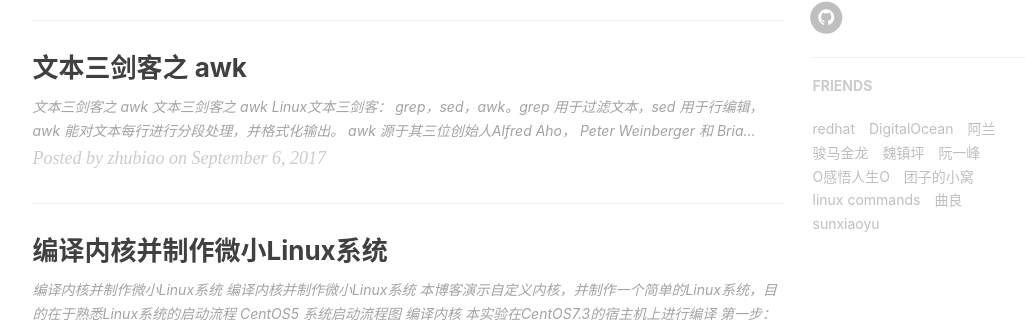
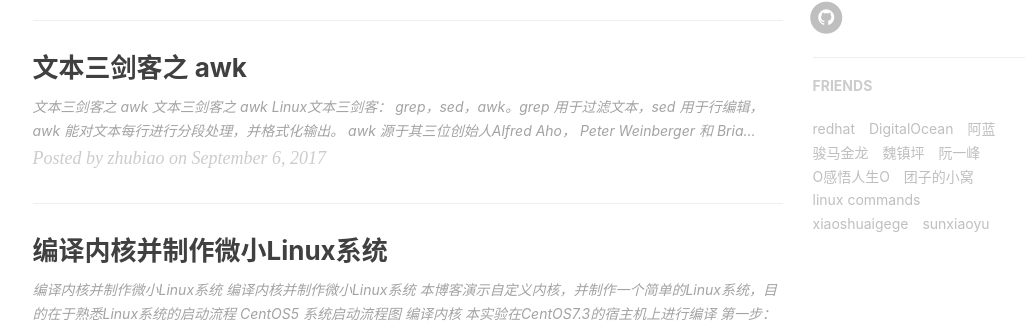
Before and after one commit to zhubiaook/zhubiaook.github.io, a Jekyll site: the page built from index.html, in a window 1280 px wide and 900 px high, scrolled down 873 px. Shown: the part 140-462 px from the top of the window, without its empty margins (135-1160 px from the left). Built offline with Jekyll 4.4.1, drawn with Linux system fonts in a browser that asks for light colours; nearby versions of some CDN libraries; the list of posts is cut into pages by our own code; comment, search, counter and statistics services are not loaded.

Commit message:
change friends name

```diff
--- a/_config.yml
+++ b/_config.yml
@@ -104,7 +104,7 @@ friends: [
         title: "DigitalOcean",
         href: "https://www.digitalocean.com/community/tutorials"
     },{
-        title: "阿兰",
+        title: "阿蓝",
         href: "http://maxiecloud.com/"
     },{
         title: "骏马金龙",
@@ -125,7 +125,7 @@ friends: [
         title: "linux commands",
         href: "http://man.linuxde.net/"
     },{
-        title: "曲良",
+        title: "xiaoshuaigege",
         href: "http://www.pojun.tech/blog/"
     },{
         title: "sunxiaoyu",
```
